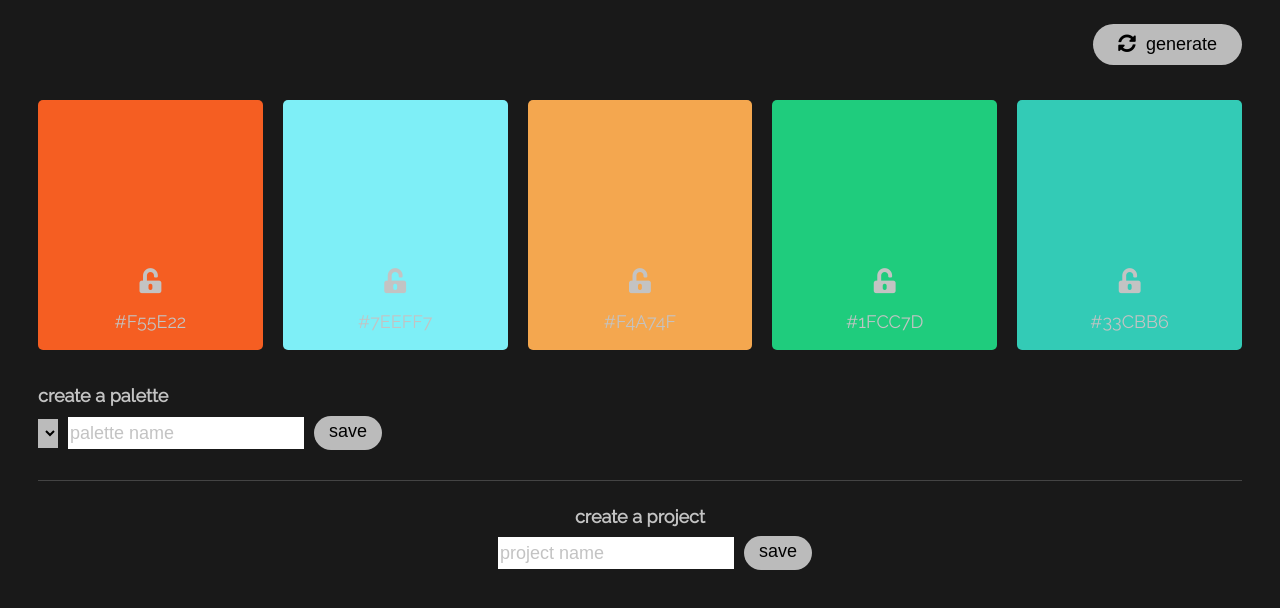
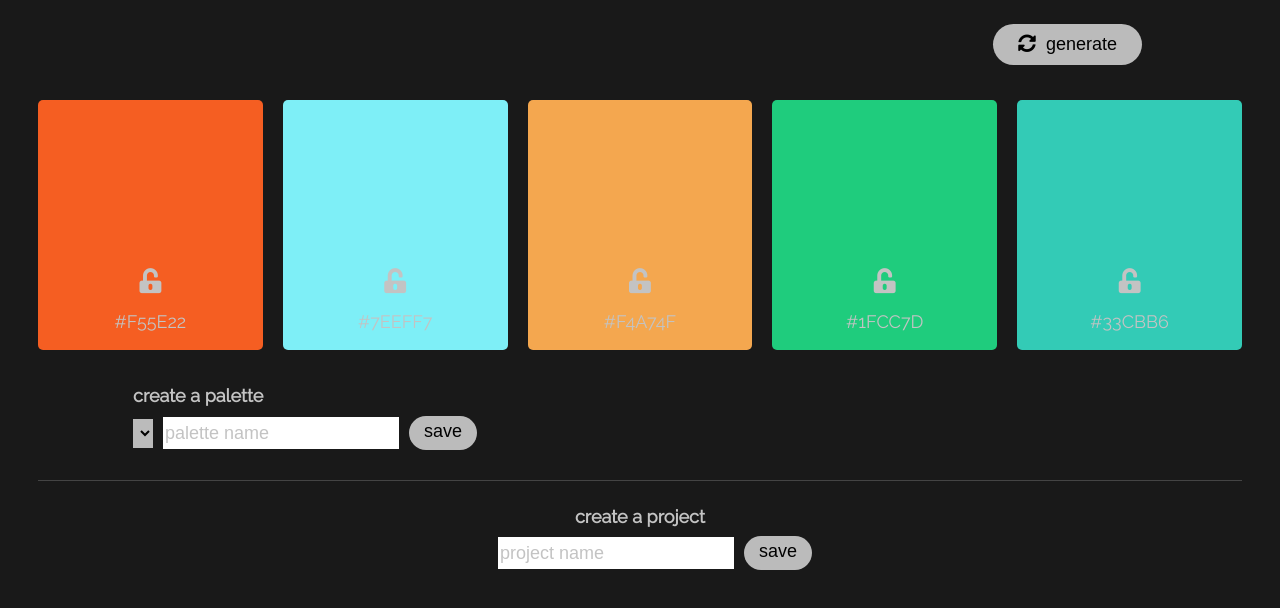
Before and after one commit to ashleylevi/colorcraze, a website: page public/index.html in a window 1280 px wide. Shown: the part 94-702 px from the top of the page. Drawn offline with Linux system fonts and the light colour scheme; no server answers.

Commit message:
Final css

```diff
--- a/public/css/styles.css
+++ b/public/css/styles.css
@@ -47,6 +47,7 @@ body {
 .button-container {
   display: flex;
   justify-content: flex-end;
+  margin-right: 100px;
 }
 
 .palette-display {
@@ -100,7 +101,7 @@ body {
 }
 
 .create-palette {
-  margin: 10px 0 0 30px;
+  margin: 10px 0 0 125px;
   display: flex;
   align-items: center;
   color: #c3c3c3;
@@ -110,7 +111,7 @@ body {
 }
 
 .save-container {
-  margin: 10px 0 0 30px;
+  margin: 10px 0 0 125px;
   display: flex;
   align-items: center;
 }
```
